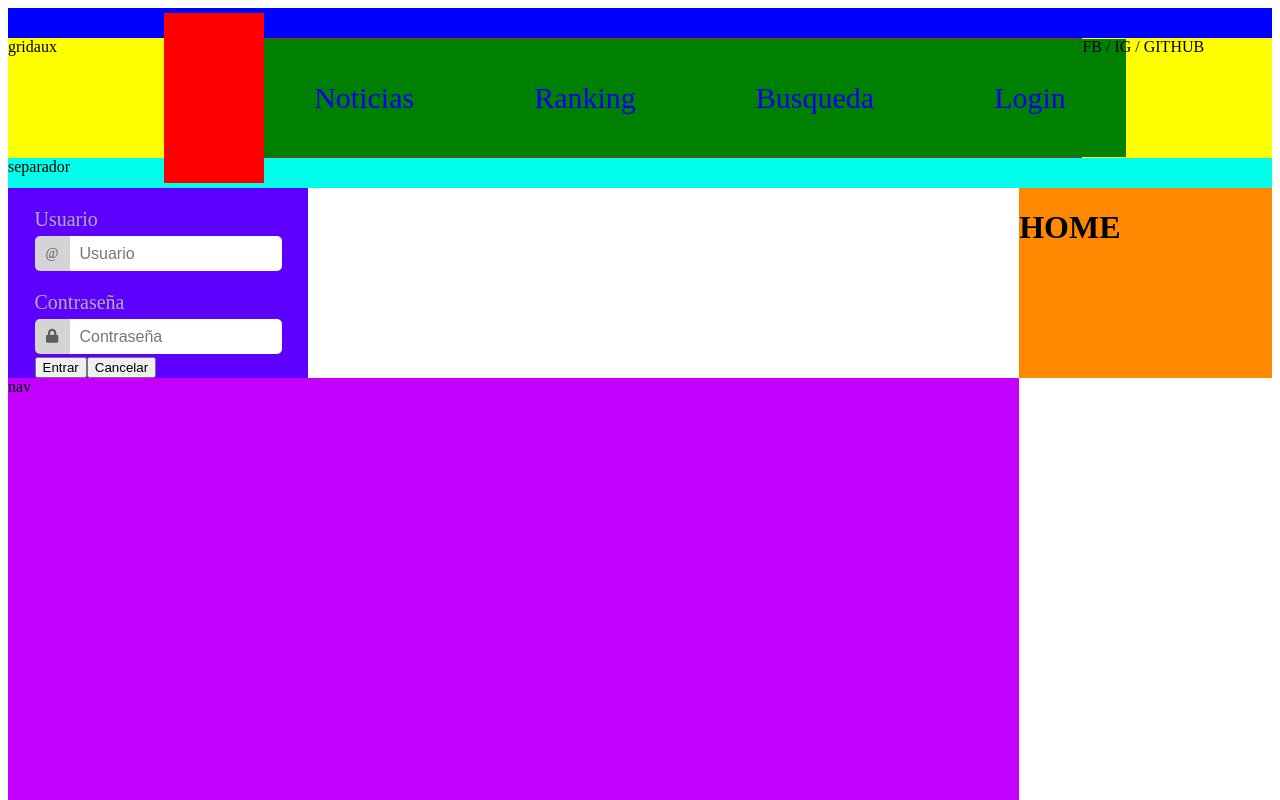
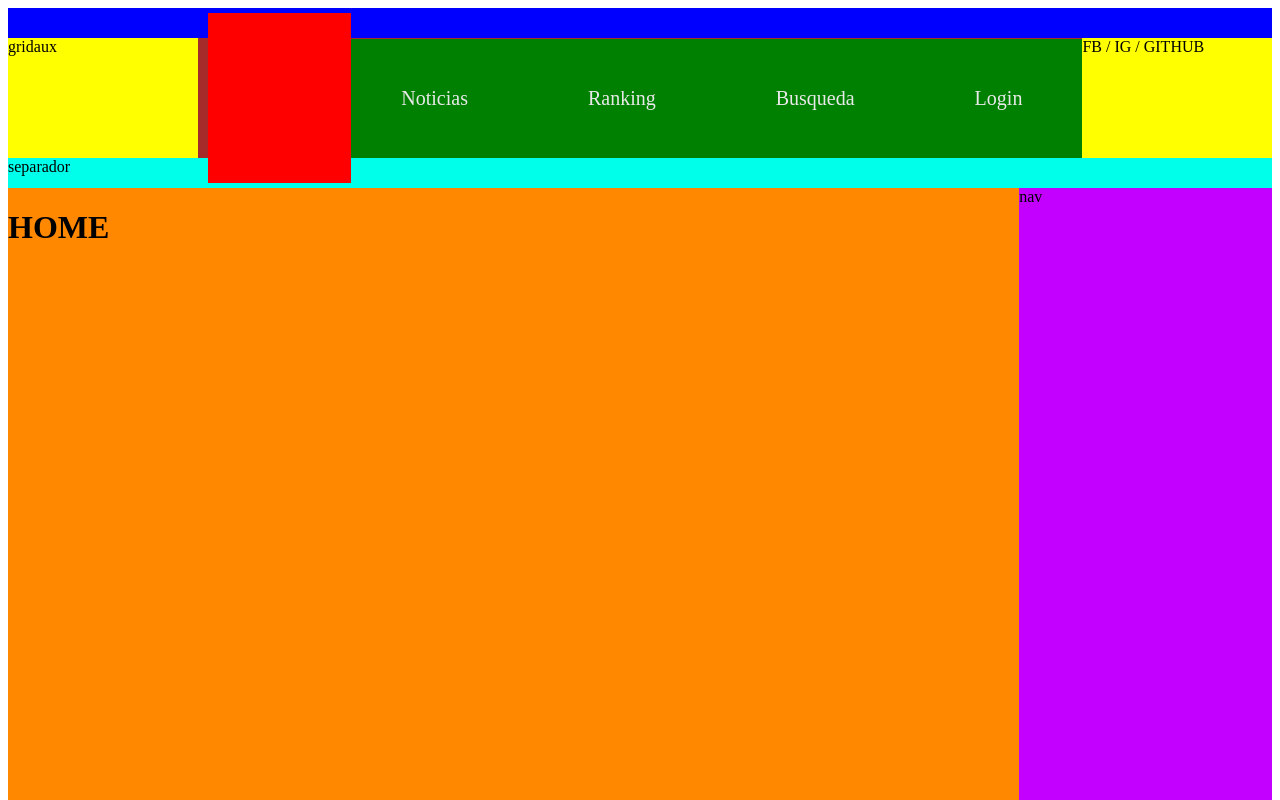
Before and after one commit to darkarazu/arcadehub-front-react, a React app: page / in a window 1280 px wide. Shown: the top 800 px of the page. Built offline with nearby package versions, Linux system fonts and the light colour scheme.

Commit message:
Agregando mobx para el LoginForm ( toggle visible)

```diff
--- a/package.json
+++ b/package.json
@@ -20,6 +20,8 @@
   },
   "homepage": "https://github.com/darkarazu/arcadehub-front-react#readme",
   "dependencies": {
+    "mobx": "^5.0.0",
+    "mobx-react": "^5.2.0",
     "react": "^16.4.0",
     "react-dom": "^16.4.0",
     "react-router": "^4.2.0",
--- a/src/App.tsx
+++ b/src/App.tsx
@@ -1,23 +1,46 @@
 import * as React from 'react';
 import { BrowserRouter as Router, Route } from 'react-router-dom';
+
+
+import stores from './stores';
+import { Provider } from 'mobx-react';
+import {inject, observer } from 'mobx-react';
+
+
 import Header from './containers/Header';
 import Home from './pages/Home';
-import LoginForm from './components/LoginForm';
-import * as styles from './app.css';
 /*import Ranking from './pages/Ranking';
 import Busqueda from './pages/Busqueda';*/
 
-export default class App extends React.Component {
+
+import LoginForm from './components/LoginForm';
+
+
+import { LoginFormStore } from './stores/LoginFormStore';
+
+
+import * as styles from './app.css';
+
+
+
+export interface AppProps {
+    loginFormStore?: LoginFormStore;
+}
+
+
+@observer
+export default class App extends React.Component<AppProps, {}> {
 
     render() {
-        return <Router>
+        return <Provider {...stores}>
+            <Router>
                     <div>
                         <Header/>
                         <div className={styles.divaux}>
                             separador
                         </div>
                         <div className={styles.bodyContainer}>
-                        <LoginForm/>
+                            {stores.loginFormStore.visible && <LoginForm/>}
                             <div className={styles.bodyContent}>
                                 <Route exact path='/' component={Home}/>
                                 <Route path='/home' component={Home}/>
@@ -32,7 +55,8 @@ export default class App extends React.Component {
                             Footer
                         </div>
                     </div>
-            </Router>;
+                </Router>
+            </Provider>;
     }
 
 
--- a/src/components/LoginForm.css
+++ b/src/components/LoginForm.css
@@ -2,8 +2,12 @@
     display:flex;
     justify-content: center;
     font-size: 20px;
-    background: rgb(93, 0, 255);
+    background: rgb(42, 27, 68);
     width: 300px;
+    position: absolute;
+    overflow: hidden;
+    right: 15%;
+    top: 20%;
 }
 .subcontainer{
     display: flex;
@@ -22,12 +26,13 @@
 
 .userblock{
     background: rgb(212, 212, 212);
-    color: rgb(92, 92, 92);
+    color: rgb(65, 65, 65);
     border-top-left-radius: 5px;
     border-bottom-left-radius: 5px;
+    font-weight: bolder;
     width: 35px;
     height: 35px;
-    font-size: 14px;
+    font-size: 15px;
     display: flex;
     justify-content: center;
     align-items: center;
@@ -35,5 +40,28 @@
 
 .label{
     padding-top: 20px;
-    color: rgb(175, 175, 175);
+    color: rgb(204, 204, 204);
 }
+
+.botones{
+    display: flex;
+    justify-content: space-around;
+    height: 95px;
+}
+
+.boton{
+    background: rgb(0, 68, 214);
+    color: rgb(247, 247, 247);
+    margin-top: 30px;
+    width: 100px;
+    height: 40px;
+    border-radius: 5px;
+    border: none;
+    font-weight: bolder;
+    font-size: 16px;
+}
+
+.boton:hover{
+    background: rgb(28, 100, 255);
+    cursor: pointer;
+}
--- a/src/components/LoginForm.tsx
+++ b/src/components/LoginForm.tsx
@@ -24,8 +24,10 @@ export default class LoginForm extends React.Component {
                         <input type="password" className={styles.textbox} placeholder="Contraseña"/>
                     </div>
                 </div>
-                <button>Entrar</button>
-                <button>Cancelar</button>
+                <div className={styles.botones}>
+                    <button className={styles.boton}>Entrar</button>
+                    <button className={styles.boton}>Cancelar</button>
+                </div>
             </form>
         </div>;
     }
--- a/src/containers/Header.tsx
+++ b/src/containers/Header.tsx
@@ -1,13 +1,34 @@
 import * as React from 'react';
+import { inject, observer } from 'mobx-react';
+
+import { LoginFormStore } from '../stores/LoginFormStore';
+
 import { Link } from 'react-router-dom';
 import * as styles from './header.css';
 
-export default class Header extends React.Component {
+export interface HeaderProps {
+    loginFormStore?: LoginFormStore;
+}
+
+
+@inject('loginFormStore')
+@observer
+export default class Header extends React.Component<HeaderProps, {}> {
+    constructor(props) {
+        super(props);
+
+        this.toggleLoginForm = this.toggleLoginForm.bind(this);
+    }
+
+    toggleLoginForm() {
+        this.props.loginFormStore.toggleLoginForm();
+    }
+
     render() {
         return <div>
                 <div className={styles.topaux}></div>
                 <div className={styles.headContainer}>
-                    <div>
+                    <div className={styles.gridaux}>
                         gridaux
                     </div>
                     <div className={styles.subContainer}>
@@ -15,9 +36,9 @@ export default class Header extends React.Component {
                         <Link to='/home' className={styles.menuItem}>Noticias</Link>
                         <Link to='/ranking' className={styles.menuItem}>Ranking</Link>
                         <Link to='/busqueda' className={styles.menuItem}>Busqueda</Link>
-                        <Link to='/login' className={styles.menuItem}>Login</Link>
+                        <Link to='' className={styles.menuItem} onClick={this.toggleLoginForm}>Login</Link>
                     </div>
-                    <div>
+                    <div className={styles.gridaux}>
                         FB / IG / GITHUB
                     </div>
                 </div>
--- a/src/containers/header.css
+++ b/src/containers/header.css
@@ -4,11 +4,14 @@
 }
 .headContainer{
     height: 120px;
-    display: grid;
-    grid-template-columns: 15% 70% 15%;
+    display: flex;
     background: yellow;
 }
+.gridaux{
+    width: 15%;
+}
 .subContainer{
+    width: 70%;
     display: flex;
     height: 120px;
     justify-content: center;
@@ -19,9 +22,10 @@
 .menuItem{
     padding-left: 60px;
     padding-right: 60px;
-    font-size: 30px;
-    padding-top: 42px;
-    padding-bottom: 42px;
+    color: rgb(233, 233, 233);
+    font-size: 20px;
+    padding-top: 48px;
+    padding-bottom: 48px;
     text-decoration: none;
     background: green;
 }
--- /dev/null
+++ b/src/stores/LoginFormStore.tsx
@@ -0,0 +1,10 @@
+import { action, observable } from 'mobx';
+
+
+export class  LoginFormStore {
+    @observable visible = false;
+
+    @action toggleLoginForm() {
+        this.visible = !this.visible;
+    }
+}
--- /dev/null
+++ b/src/stores/index.tsx
@@ -0,0 +1,7 @@
+import { LoginFormStore } from './LoginFormStore';
+
+const stores = {
+    loginFormStore: new LoginFormStore()
+};
+
+export default stores;
--- a/tsconfig.json
+++ b/tsconfig.json
@@ -5,7 +5,8 @@
 		"jsx": "react",
 		"typeRoots": [
 			"node_modules/@types"
-		]
+		],
+		"experimentalDecorators": true
 	},
 	"exclude": [
 		"dist",
```
Also changed, not shown: 1 other file (tests, documents, lock files or other folders). Lines whose indentation alone changed are shown as unchanged.
